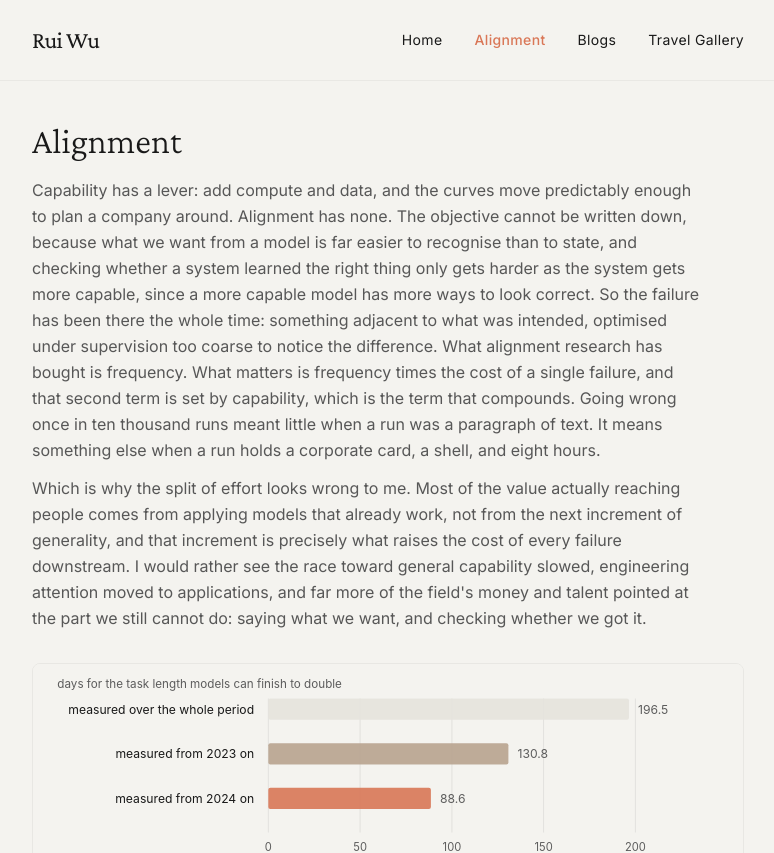
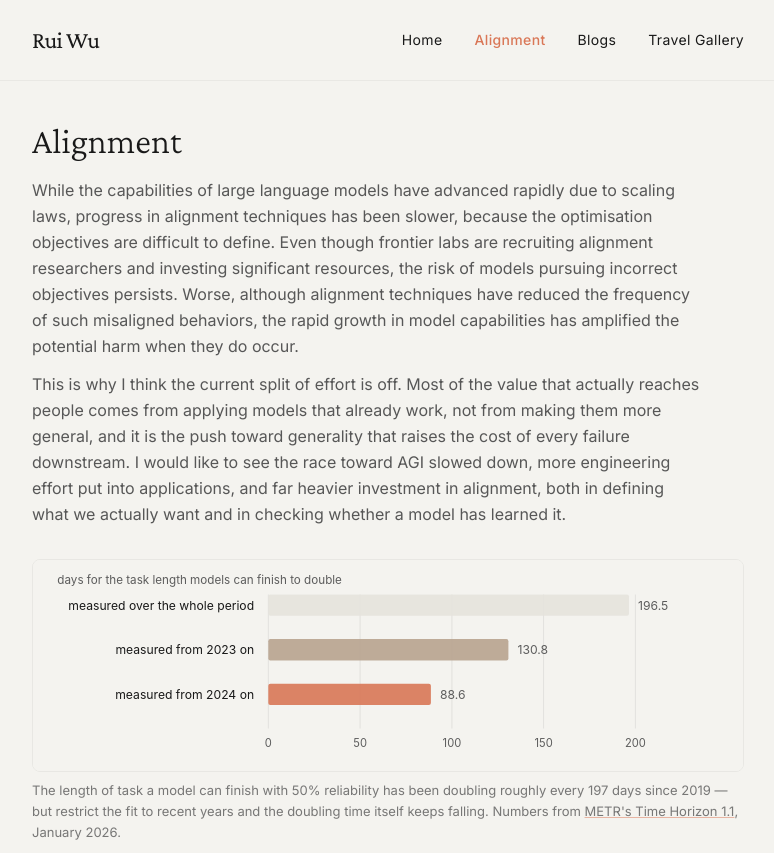
Before and after one commit to RuiWu1123/RuiWu1123.github.io, a React (Vite) app: page /#/alignment in a window 1280 px wide. Shown: the top 853 px of the page, without its empty margins (252-1026 px from the left). Built offline with nearby package versions, Linux system fonts and the light colour scheme.

Commit message:
Use Rui's own wording for the Alignment intro

```diff
--- a/pages/Alignment.tsx
+++ b/pages/Alignment.tsx
@@ -11,25 +11,21 @@ const Alignment: React.FC = () => {
 
         <div className="space-y-3 mb-8 max-w-2xl">
           <p className="text-base font-sans text-anthropic-gray leading-relaxed">
-            Capability has a lever: add compute and data, and the curves move predictably enough to
-            plan a company around. Alignment has none. The objective cannot be written down, because
-            what we want from a model is far easier to recognise than to state, and checking whether a
-            system learned the right thing only gets harder as the system gets more capable, since a
-            more capable model has more ways to look correct. So the failure has been there the whole
-            time: something adjacent to what was intended, optimised under supervision too coarse to
-            notice the difference. What alignment research has bought is frequency. What matters is
-            frequency times the cost of a single failure, and that second term is set by capability,
-            which is the term that compounds. Going wrong once in ten thousand runs meant little when
-            a run was a paragraph of text. It means something else when a run holds a corporate card,
-            a shell, and eight hours.
+            While the capabilities of large language models have advanced rapidly due to scaling laws,
+            progress in alignment techniques has been slower, because the optimisation objectives are
+            difficult to define. Even though frontier labs are recruiting alignment researchers and
+            investing significant resources, the risk of models pursuing incorrect objectives persists.
+            Worse, although alignment techniques have reduced the frequency of such misaligned
+            behaviors, the rapid growth in model capabilities has amplified the potential harm when
+            they do occur.
           </p>
           <p className="text-base font-sans text-anthropic-gray leading-relaxed">
-            Which is why the split of effort looks wrong to me. Most of the value actually reaching
-            people comes from applying models that already work, not from the next increment of
-            generality, and that increment is precisely what raises the cost of every failure
-            downstream. I would rather see the race toward general capability slowed, engineering
-            attention moved to applications, and far more of the field&apos;s money and talent pointed
-            at the part we still cannot do: saying what we want, and checking whether we got it.
+            This is why I think the current split of effort is off. Most of the value that actually
+            reaches people comes from applying models that already work, not from making them more
+            general, and it is the push toward generality that raises the cost of every failure
+            downstream. I would like to see the race toward AGI slowed down, more engineering effort
+            put into applications, and far heavier investment in alignment, both in defining what we
+            actually want and in checking whether a model has learned it.
           </p>
         </div>
 
```
